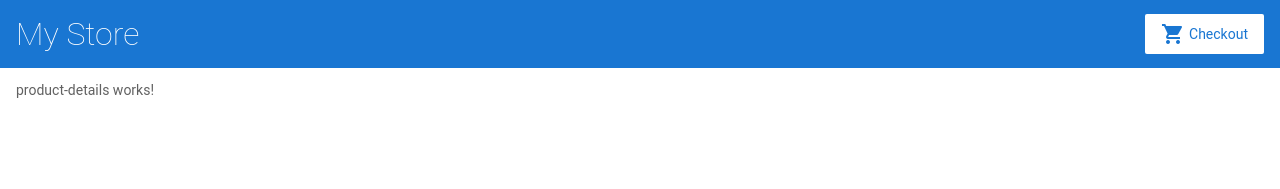
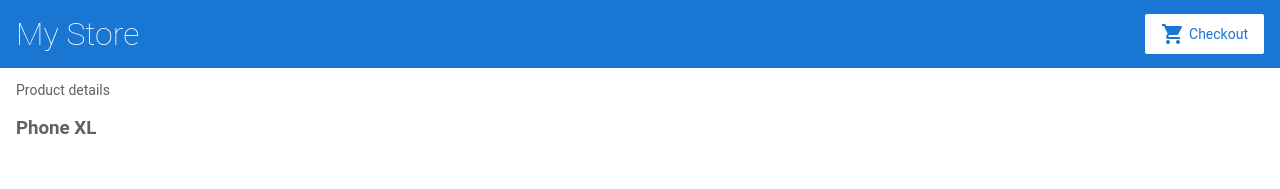
Before and after one commit to jiexdrop/angular-first-project, an Angular app: page /products/1 in a window 1280 px wide. Shown: the top 189 px of the page. Built offline with nearby package versions, Linux system fonts and the light colour scheme.

Commit message:
2 files modified

```diff
--- a/src/app/product-details/product-details.component.html
+++ b/src/app/product-details/product-details.component.html
@@ -1 +1,5 @@
-<p>product-details works!</p>
+<p>Product details</p>
+
+<div *ngIf="product">
+  <h3>{{ product.name }}</h3>
+</div>
--- a/src/app/product-details/product-details.component.ts
+++ b/src/app/product-details/product-details.component.ts
@@ -1,15 +1,26 @@
 import { Component, OnInit } from '@angular/core';
+import { ActivatedRoute } from '@angular/router';
+
+import { Product, products } from '../products';
 
 @Component({
   selector: 'app-product-details',
   templateUrl: './product-details.component.html',
-  styleUrls: ['./product-details.component.css']
+  styleUrls: ['./product-details.component.css'],
 })
 export class ProductDetailsComponent implements OnInit {
+  product: Product | undefined;
 
-  constructor() { }
+  constructor(private route: ActivatedRoute) {}
 
-  ngOnInit(): void {
+  ngOnInit() {
+    // Get the productId from the current route
+    const routeParams = this.route.snapshot.paramMap;
+    const productIdFromRoute = Number(routeParams.get('productId'));
+
+    // Find the product that correspond with the id provided in the route
+    this.product = products.find(
+      (product) => product.id === productIdFromRoute
+    );
   }
-
 }
```
